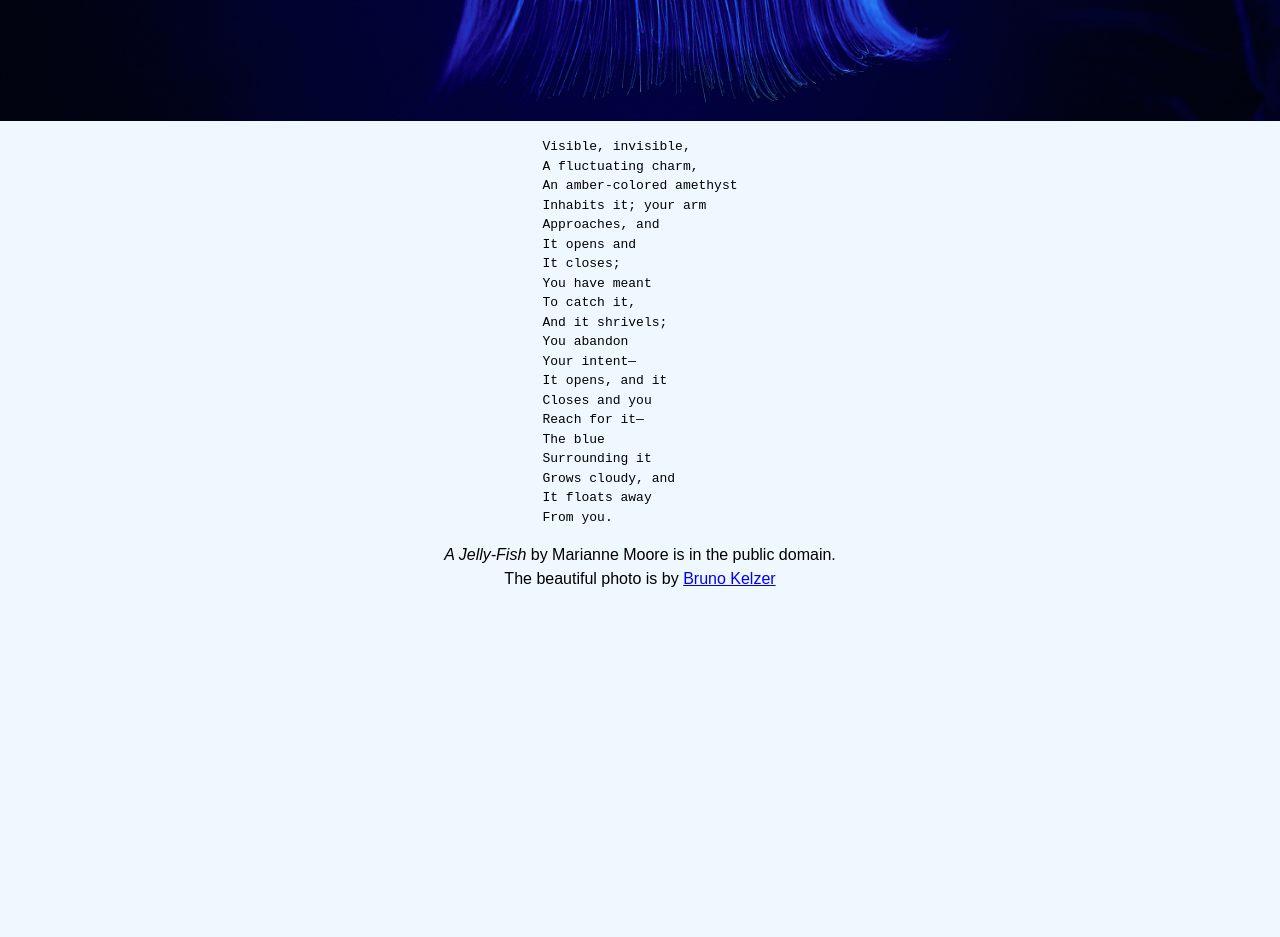
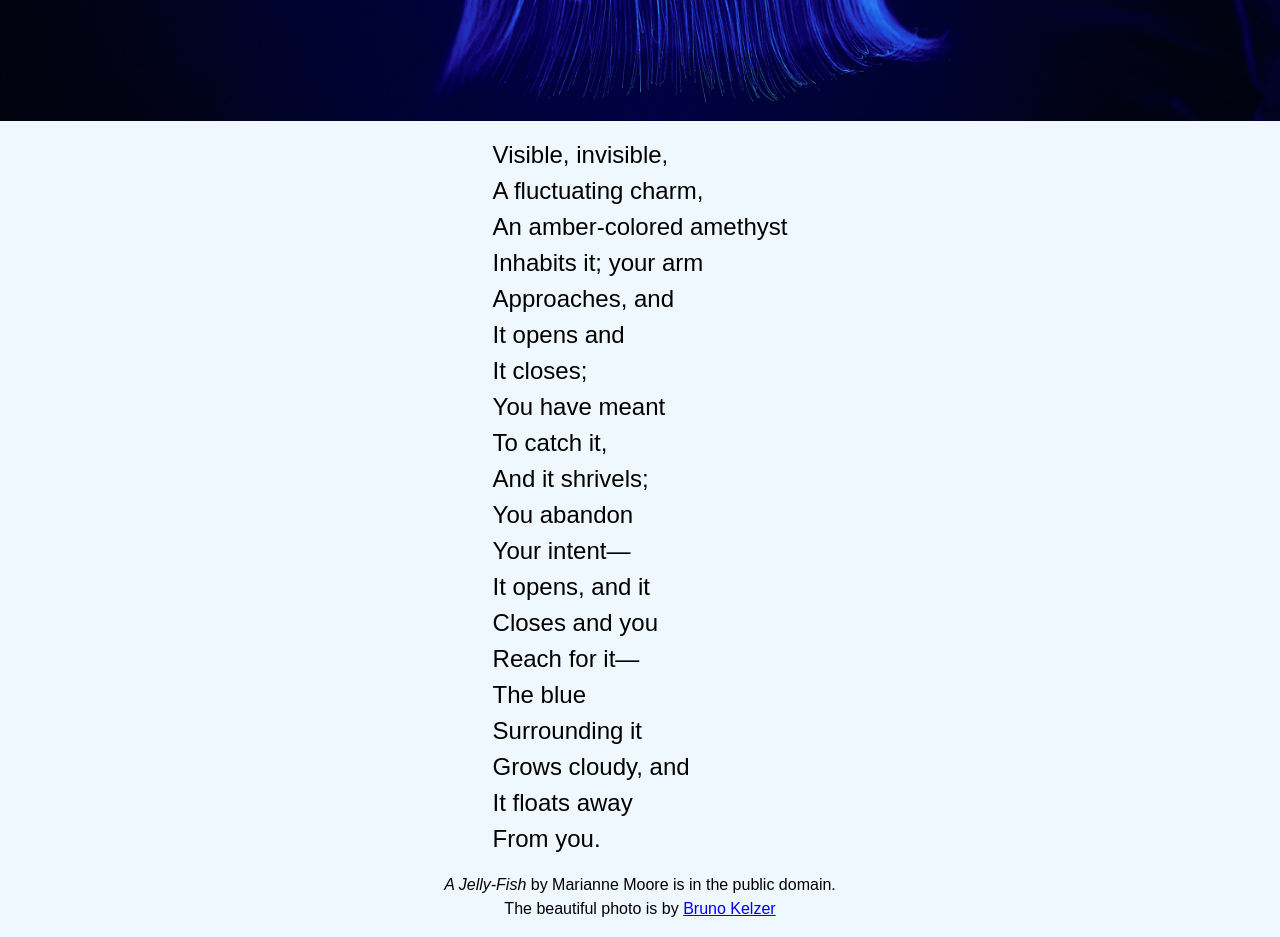
Before and after one commit to cynthiateeters/full-bleed-demo, an Eleventy site: page src/index.njk in a window 1280 px wide. Shown: the part 460-1397 px from the top of the page. Before the commit the page ends 1067 px from the top, so only its background shows below. Built offline with nearby package versions, Linux system fonts and the light colour scheme; Eleventy itself is replaced by a stand-in of ours; files that its build step writes are made by us from their sources.

Commit message:
Add fluid font on pre

```diff
--- /dev/null
+++ b/src/sass/_pre.scss
@@ -0,0 +1,11 @@
+pre {
+  --fluid-type-max: 1.5rem;
+  font: inherit;
+  font-size: clamp(
+    var(--fluid-type-min, 1rem),
+    calc(1rem + var(--fluid-type-target, 3vw)),
+    var(--fluid-type-max, 1.3rem)
+  );
+}
+
+// https://piccalil.li/tutorial/fluid-typography-with-css-clamp/
--- a/src/sass/_wrapper.scss
+++ b/src/sass/_wrapper.scss
@@ -33,3 +33,9 @@
     aspect-ratio: 3;
   }
 }
+
+@media screen and (min-width: 150em) {
+  .full-bleed img {
+    aspect-ratio: 4;
+  }
+}
--- a/src/sass/style.scss
+++ b/src/sass/style.scss
@@ -1,6 +1,7 @@
 @import "reset";
 @import "wrapper";
 @import "page";
+@import "pre";
 
 body {
   font-family: sans-serif;
```
Also changed, not shown: public/css/style.css.
